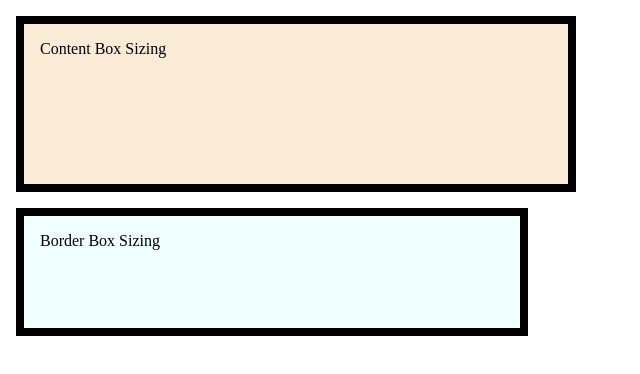
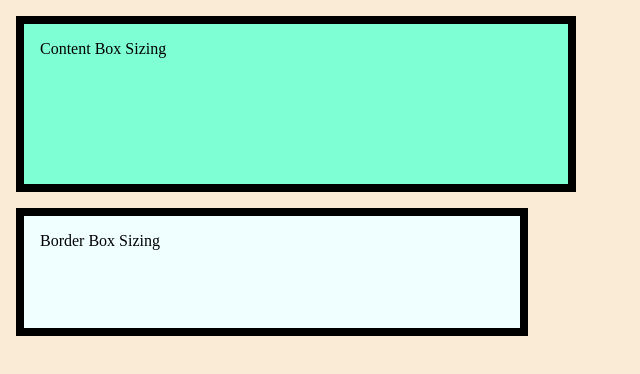
Before and after one commit to Alex666777666/Box-Model, a plain HTML site: page index.html in a window 1280 px wide. Shown: the whole page, without its empty margins (0-640 px from the left). Drawn offline with nearby package versions, Linux system fonts and the light colour scheme.

Commit message:
Update styles.css

```diff
--- a/styles.css
+++ b/styles.css
@@ -1,3 +1,6 @@
+body {
+  background-color: antiquewhite;
+}
 .rectangle {
   width: 512px;
   height: 128px;
@@ -6,7 +9,8 @@
   border: 8px solid black;
 }
 .rectangle1 {
-  background-color: antiquewhite;
+  background-color: aquamarine;
+  box-sizing: content-box;
 }
 .rectangle2 {
   background-color: azure;
```
